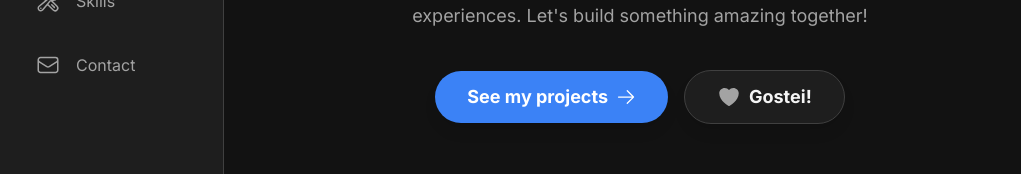
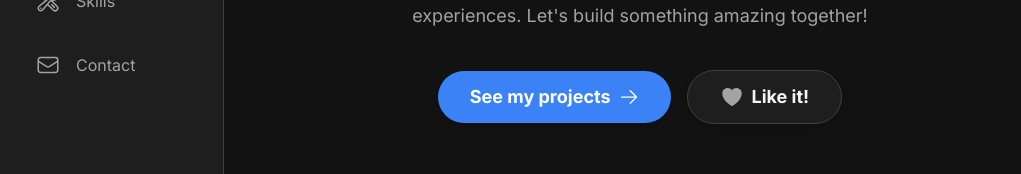
Before and after one commit to Da6-Dev/Dav.I-Portifolio, a React (Vite) app: page / in a window 1280 px wide. Shown: the part 476-650 px from the top of the page, without its empty margins (0-1021 px from the left). Built offline with nearby package versions, Linux system fonts and the light colour scheme; no server answers; the database is empty.

Commit message:
[PATCH] Adicionada Tradução no Botão de Like

```diff
--- a/src/locales/en/translation.json
+++ b/src/locales/en/translation.json
@@ -13,7 +13,9 @@
         "subheading3": "Unity Developer",
         "subheading4": "Turning Ideas into Reality",
         "description": "I'm a passionate developer focused on creating engaging and functional digital experiences. Let's build something amazing together!",
-        "button": "See my projects"
+        "button": "See my projects",
+        "likeButton": "Like it!",
+        "likeButtonThanks": "Thanks!"
     },
     "about": {
         "title": "About Me",
--- a/src/locales/pt/translation.json
+++ b/src/locales/pt/translation.json
@@ -13,7 +13,9 @@
         "subheading3": "Desenvolvedor Unity",
         "subheading4": "Transformando Ideias em Realidade",
         "description": "Sou um desenvolvedor apaixonado por criar experiências digitais envolventes e funcionais. Vamos construir algo incrível juntos!",
-        "button": "Veja meus projetos"
+        "button": "Veja meus projetos",
+        "likeButton": "Gostei!",
+        "likeButtonThanks": "Obrigado!"
     },
     "about": {
         "title": "Sobre Mim",
--- a/src/pages/home.jsx
+++ b/src/pages/home.jsx
@@ -1,17 +1,18 @@
+// src/pages/home.jsx
 import React, { useState, useEffect } from 'react';
 import { Link } from 'react-router-dom';
 import { useTranslation } from 'react-i18next';
 import { TypeAnimation } from 'react-type-animation';
 import { ArrowRightIcon, HeartIcon } from '@heroicons/react/24/solid';
 import Stats from '../components/Stats';
-import { incrementLike } from '../firebase'; // Importa a nova função de serviço
+import { incrementLike } from '../firebase';
 
 function Home() {
   const { t, i18n } = useTranslation();
   const currentLanguage = i18n.language;
 
   const [hasLiked, setHasLiked] = useState(false);
-  const [isLiking, setIsLiking] = useState(false); // Adiciona estado de "carregando"
+  const [isLiking, setIsLiking] = useState(false);
 
   useEffect(() => {
     if (localStorage.getItem('portfolio-liked') === 'true') {
@@ -20,13 +21,11 @@ function Home() {
   }, []);
 
   const handleLike = async () => {
-    // Previne múltiplos cliques enquanto a operação está em andamento
     if (hasLiked || isLiking) return;
 
     setIsLiking(true);
     const success = await incrementLike();
 
-    // Só atualiza a UI e o localStorage se o Firebase confirmar o sucesso
     if (success) {
       localStorage.setItem('portfolio-liked', 'true');
       setHasLiked(true);
@@ -55,7 +54,8 @@ function Home() {
           </Link>
           <button onClick={handleLike} disabled={hasLiked || isLiking} className="inline-flex items-center justify-center gap-2 bg-[var(--color-bg-secondary)] border border-[var(--color-border)] font-bold py-3 px-8 rounded-full text-lg transition-transform transform hover:scale-105 shadow-lg disabled:opacity-50 disabled:cursor-not-allowed">
             <HeartIcon className={`w-6 h-6 transition-colors ${hasLiked ? 'text-red-500' : 'text-[var(--color-text-secondary)]'}`} />
-            {hasLiked ? 'Obrigado!' : 'Gostei!'}
+            {/* A MUDANÇA ESTÁ AQUI */}
+            {hasLiked ? t('home.likeButtonThanks') : t('home.likeButton')}
           </button>
         </div>
         <div className="opacity-0 animate-fade-in-up" style={{ animationDelay: '1100ms' }}>
```
